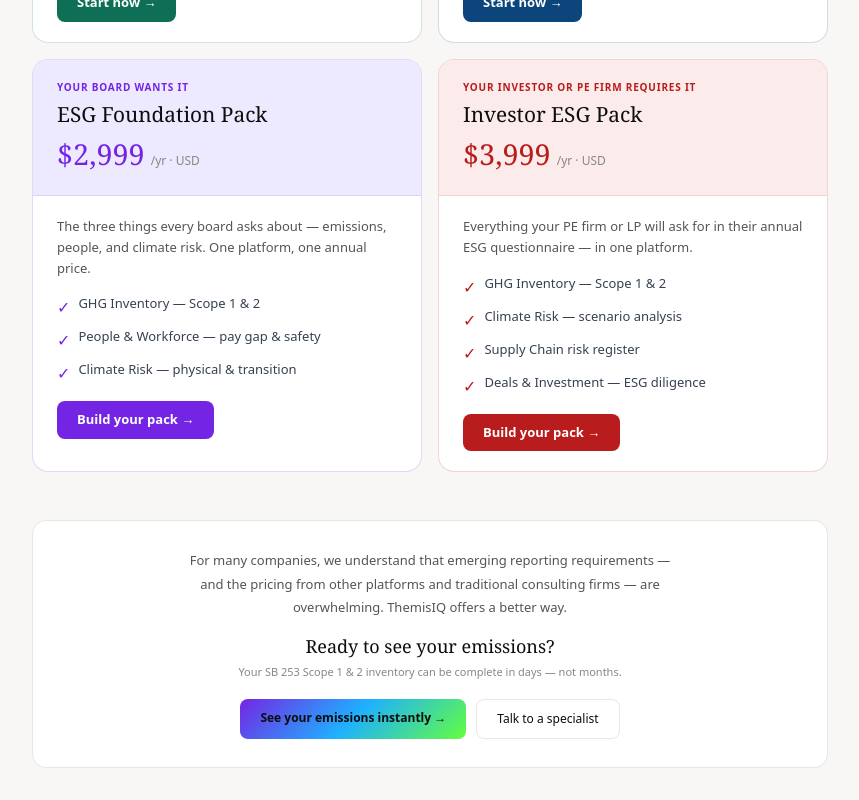
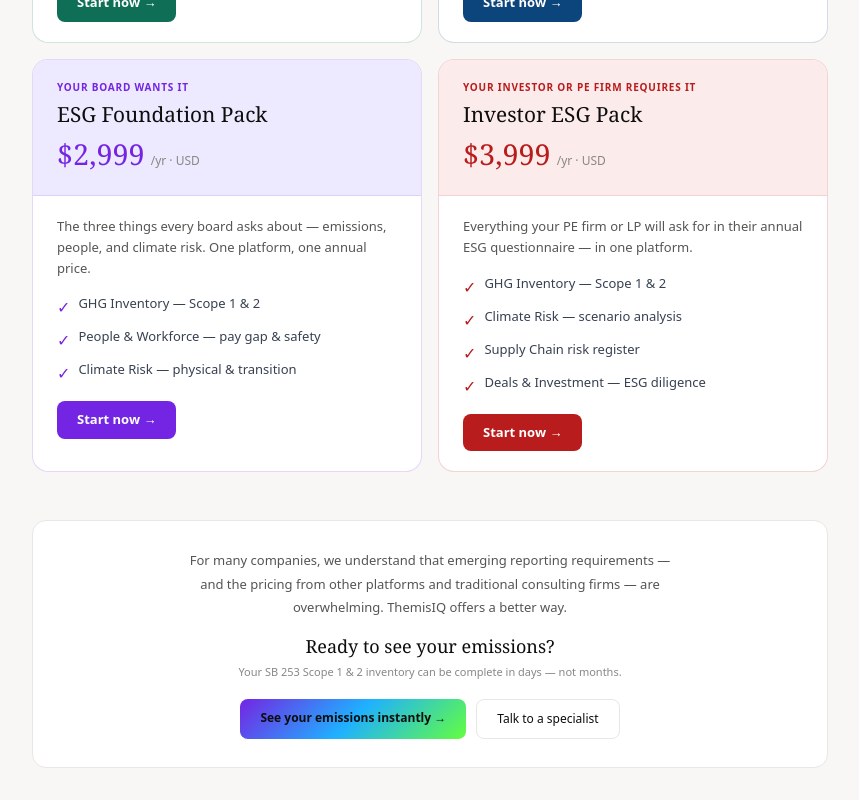
Before and after one commit to themisiqco/themisiq, a Next.js app: page /pricing in a window 1280 px wide. Shown: the part 2316-3116 px from the top of the page, without its empty margins (210-1069 px from the left). Built offline with nearby package versions, Linux system fonts and the light colour scheme.

Commit message:
feat: pack CTAs wire to GHG wizard with pre-selected frameworks

```diff
--- a/app/dashboard/ghg/page.tsx
+++ b/app/dashboard/ghg/page.tsx
@@ -2,6 +2,7 @@
 
 import { useState, useEffect, useRef } from 'react'
 import { supabase } from '../../../lib/supabase'
+import { useSearchParams } from 'next/navigation'
 
 const GWP = {
   AR4: { CO2: 1, CH4: 25, N2O: 298 },
@@ -402,11 +403,20 @@
 }
 export default function GHGPage() {
   const [step, setStep] = useState(0)
+const searchParams = useSearchParams()
+  const pack = searchParams.get('pack')
+  const packFrameworks: Record<string, string[]> = {
+    supplier: ['gri', 'ecovadis'],
+    climate: ['ifrs', 'cdp'],
+    foundation: ['gri', 'esrs'],
+    investor: ['cdp', 'ifrs'],
+  }
+  const defaultFrameworks = pack && packFrameworks[pack] ? packFrameworks[pack] : ['sb253']
   const [inventory, setInventory] = useState<Inventory>({
     company_name: '', reporting_year: 2024, revenue_millions: 0, employee_count: 0,
     boundary_approach: 'operational_control', california_nexus: false,
     prior_year_s1: 0, prior_year_s2: 0,
-    selected_frameworks: ['sb253'],
+    selected_frameworks: defaultFrameworks,
     locations: [emptyLocation('1', 'Location 1')],
   })
   const [activeLocation, setActiveLocation] = useState(0)
--- a/app/pricing/page.tsx
+++ b/app/pricing/page.tsx
@@ -643,7 +643,7 @@
                 bg: '#E1F5EE',
                 modules: ['GHG Inventory — Scope 1 & 2', 'Supply Chain risk register', 'Supplier questionnaire template'],
                 pitch: 'Your customer sent you a sustainability questionnaire. This gets you ready to respond — and keeps you ready for the next one.',
-                cta: '/dashboard/ghg',
+                cta: '/dashboard/ghg?pack=supplier',
                 ctaLabel: 'Start now →',
               },
               {
@@ -654,7 +654,7 @@
                 bg: '#E6F1FB',
                 modules: ['GHG Inventory — Scope 1 & 2', 'Climate Risk — physical & transition', 'TCFD / IFRS S2 aligned output'],
                 pitch: 'Your bank wants your climate data. This gives you your emissions baseline and climate risk exposure — the two things they always ask for.',
-                cta: '/dashboard/ghg',
+                cta: '/dashboard/ghg?pack=climate',
                 ctaLabel: 'Start now →',
               },
               {
@@ -665,8 +665,8 @@
                 bg: '#EDE9FE',
                 modules: ['GHG Inventory — Scope 1 & 2', 'People & Workforce — pay gap & safety', 'Climate Risk — physical & transition'],
                 pitch: 'The three things every board asks about — emissions, people, and climate risk. One platform, one annual price.',
-                cta: '/pricing',
-                ctaLabel: 'Build your pack →',
+                cta: '/dashboard/ghg?pack=foundation',
+                ctaLabel: 'Start now →',
               },
               {
                 name: 'Investor ESG Pack',
@@ -676,8 +676,8 @@
                 bg: '#FCEBEB',
                 modules: ['GHG Inventory — Scope 1 & 2', 'Climate Risk — scenario analysis', 'Supply Chain risk register', 'Deals & Investment — ESG diligence'],
                 pitch: 'Everything your PE firm or LP will ask for in their annual ESG questionnaire — in one platform.',
-                cta: '/pricing',
-                ctaLabel: 'Build your pack →',
+                cta: '//dashboard/ghg?pack=investor',
+                ctaLabel: 'Start now →',
               },
             ].map(pack => (
               <div key={pack.name} style={{ border: `1.5px solid ${pack.color}30`, borderRadius: 16, overflow: 'hidden', background: '#fff' }}>
```
